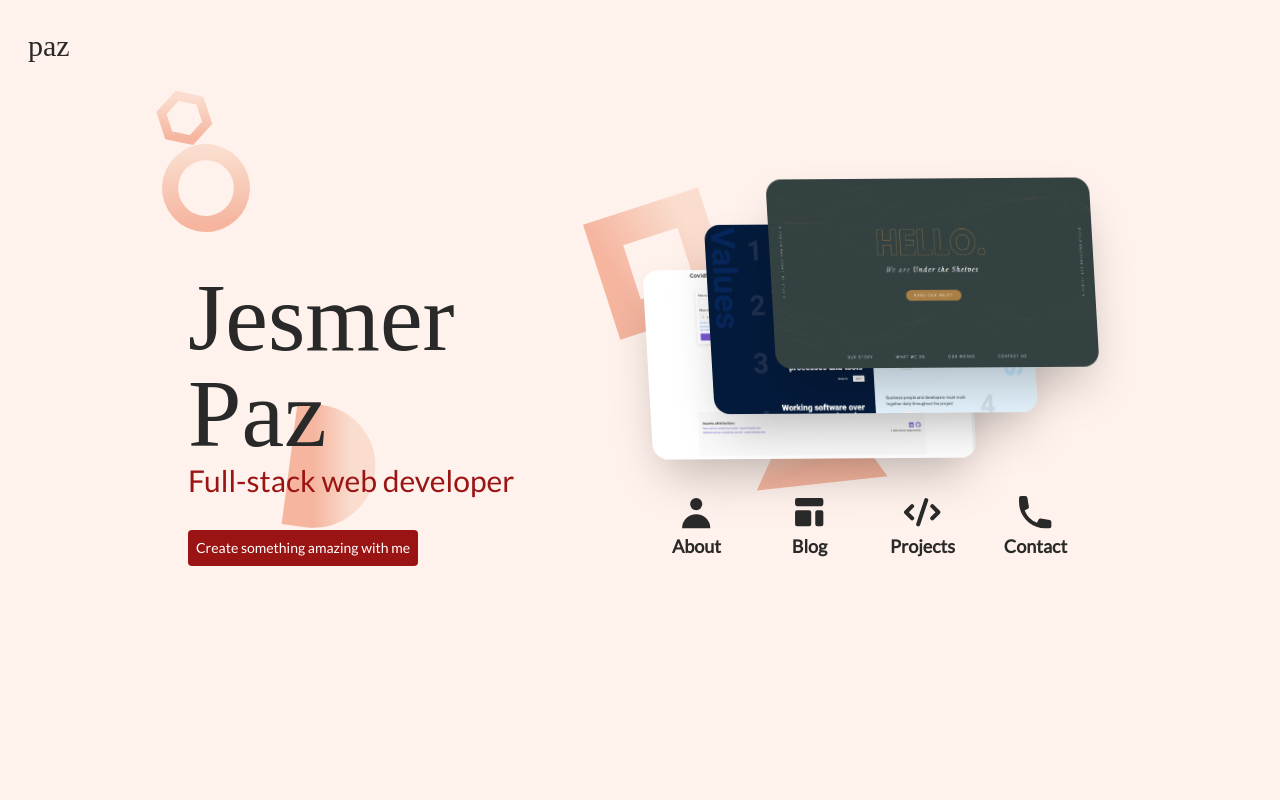
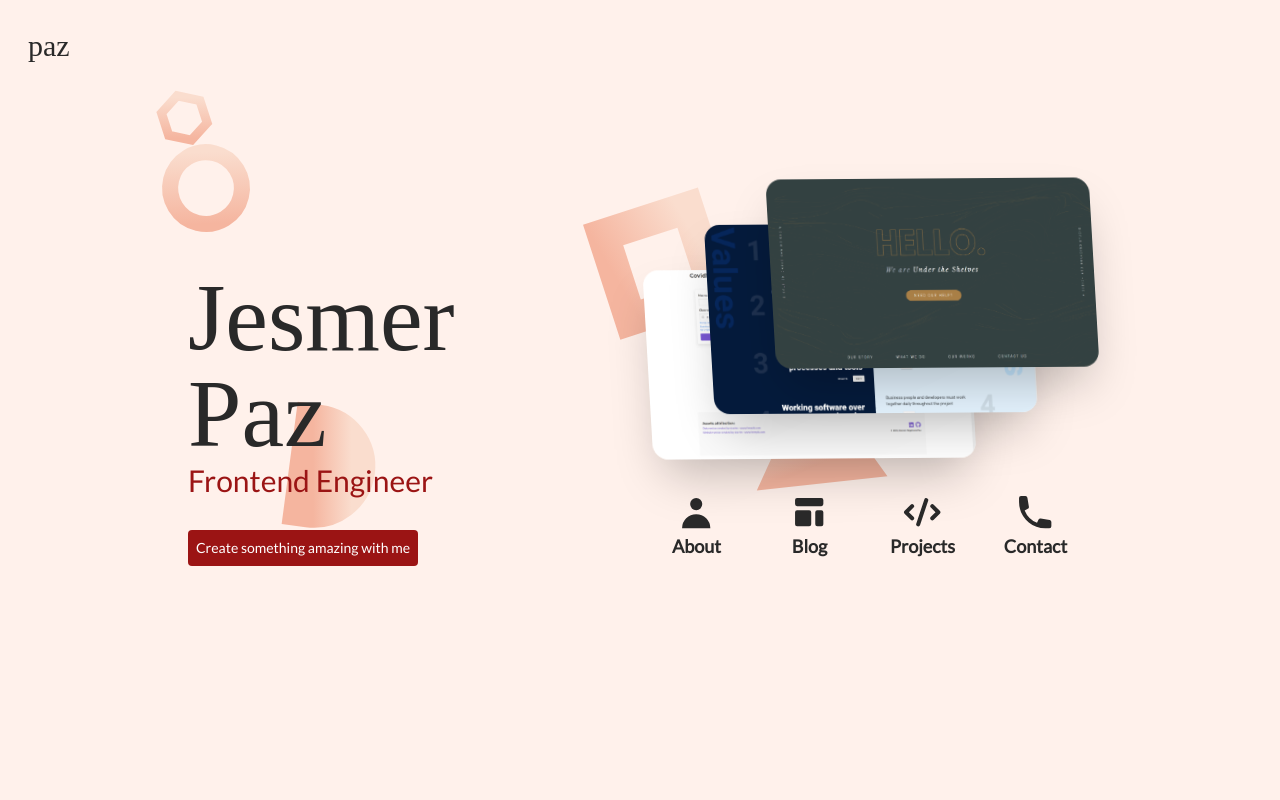
Before and after one commit to jmrrgncpz/jmrrgncpz.github.io, a Vue app: page / in a window 1280 px wide. Shown: the top 800 px of the page. Built offline with nearby package versions, Linux system fonts and the light colour scheme; no server answers; a web font is replaced by a local one.

Commit message:
change title

```diff
--- a/index.html
+++ b/index.html
@@ -4,7 +4,7 @@
     <meta charset="UTF-8" />
     <link rel="icon" href="/favicon.ico" />
     <meta name="viewport" content="width=device-width, initial-scale=1.0" />
-    <title>Paz</title>
+    <title>Paz | Frontend Engineer</title>
   </head>
   <body class="w-screen overflow-x-hidden">
     <div id="app"></div>
--- a/src/Hero.vue
+++ b/src/Hero.vue
@@ -37,7 +37,7 @@
           <div class="mb-8">
             <span
               class="font-display text-primary-500 text-2xl lg:text-3xl mb-1"
-              >Full-stack web developer</span
+              >Frontend Engineer</span
             >
           </div>
           <div class="flex justify-center md:justify-start">
```
